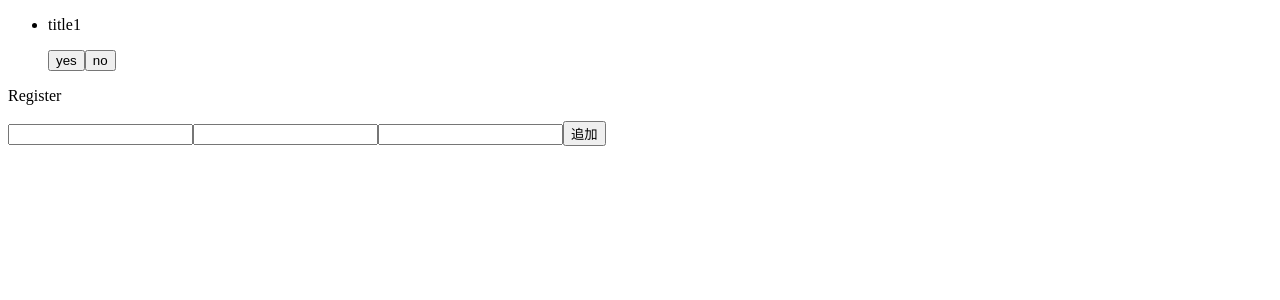
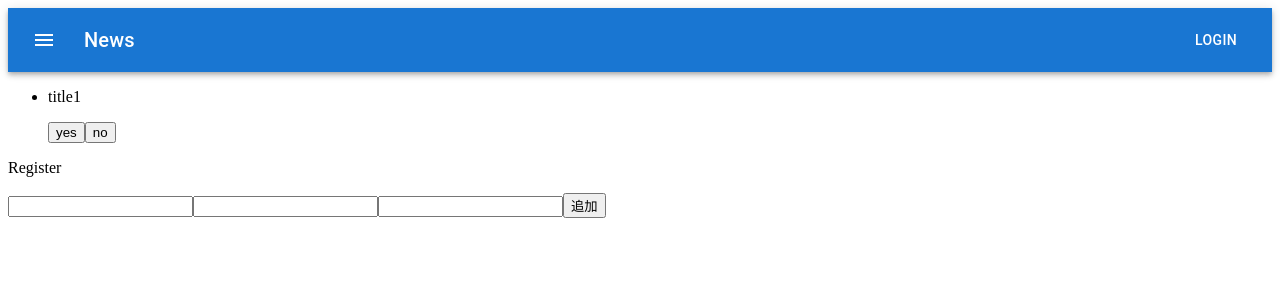
Before and after one commit to deguchi37458/50-50-app, a React (Create React App) app: page / in a window 1280 px wide. Shown: the top 300 px of the page. Built offline with nearby package versions, Linux system fonts and the light colour scheme.

Commit message:
add material ui

```diff
--- a/package.json
+++ b/package.json
@@ -3,7 +3,11 @@
   "version": "0.1.0",
   "private": true,
   "dependencies": {
+    "@emotion/react": "^11.9.0",
+    "@emotion/styled": "^11.8.1",
     "@material-ui/core": "^4.12.4",
+    "@mui/icons-material": "^5.8.2",
+    "@mui/material": "^5.8.2",
     "@testing-library/jest-dom": "^5.16.4",
     "@testing-library/react": "^13.3.0",
     "@testing-library/user-event": "^13.5.0",
--- a/src/App.jsx
+++ b/src/App.jsx
@@ -1,10 +1,36 @@
 import React from "react"
+import AppBar from '@mui/material/AppBar';
+import Box from '@mui/material/Box';
+import Toolbar from '@mui/material/Toolbar';
+import Typography from '@mui/material/Typography';
+import Button from '@mui/material/Button';
+import IconButton from '@mui/material/IconButton';
+import MenuIcon from '@mui/icons-material/Menu';
 
 import List from "./components/List"
 
 export const App = () => {
   return (
     <>
+      <Box sx={{ flexGrow: 1 }}>
+        <AppBar position="static">
+          <Toolbar>
+            <IconButton
+              size="large"
+              edge="start"
+              color="inherit"
+              aria-label="menu"
+              sx={{ mr: 2 }}
+            >
+              <MenuIcon />
+            </IconButton>
+            <Typography variant="h6" component="div" sx={{ flexGrow: 1 }}>
+              News
+            </Typography>
+            <Button color="inherit">Login</Button>
+          </Toolbar>
+        </AppBar>
+      </Box>
       <List />
     </>
   );
```
